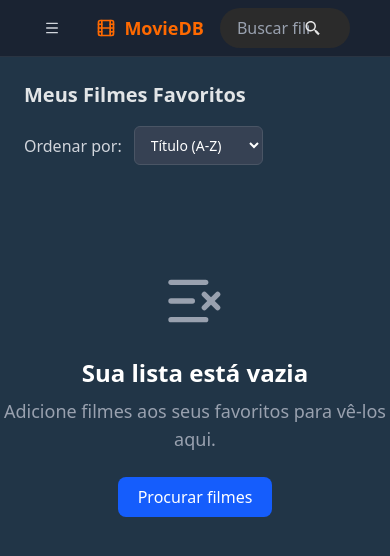
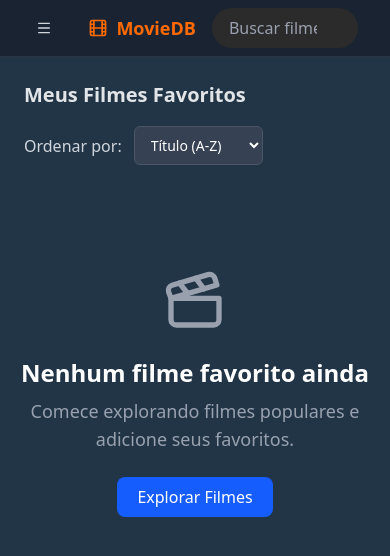
Before and after one commit to Dannebrock/movie-db, a React (Vite) app: page /favorites in a window 390 px wide. Shown: the top 556 px of the page. Built offline with nearby package versions, Linux system fonts and the light colour scheme.

Commit message:
melhoria ux para navbar

```diff
--- a/src/components/NavBar.tsx
+++ b/src/components/NavBar.tsx
@@ -20,7 +20,7 @@ const NavBar = () => {
   };
 
   return (
-    <nav className="fixed top-0 left-0 right-0 z-50 w-full bg-[#1a2332] border-b border-[#2a3442] px-4 sm:px-6 lg:px-10">
+    <nav className="fixed top-0 left-0 right-0 z-50 w-full bg-[#1a2332] border-b border-[#2a3442] px-2 sm:px-6 lg:px-10">
       <div className="mx-auto flex h-14 items-center justify-between margin-nav">
 
         {/* 3. BOTÃO DE MENU (MOBILE)
@@ -60,7 +60,7 @@ const NavBar = () => {
               />
               <button
                 type="submit"
-                className="absolute right-2 top-1/2 -translate-y-1/2 px-2 py-1 rounded-full flex items-center justify-center"
+                className="hidden md:flex absolute right-2 top-1/2 -translate-y-1/2 px-2 py-1 rounded-full flex items-center justify-center "
               >
                 <BiSearchAlt2 size={18} />
               </button>
--- a/src/pages/Favorites.tsx
+++ b/src/pages/Favorites.tsx
@@ -5,7 +5,7 @@ import { useFavorites } from '../contexts/FavoritesContext';
 // 2. Importe o card que já refatoramos
 import MovieCard from '../components/MovieCard';
 // 3. (Opcional) Importe um ícone ou imagem para o estado vazio
-import { ListX } from 'lucide-react';
+import { Clapperboard } from 'lucide-react';
 // 4. (Opcional) Importe o Link para o 'call-to-action'
 import { Link } from 'react-router-dom';
 
@@ -72,18 +72,18 @@ const Favorites = () => {
 
         // 9. ESTADO VAZIO (call-to-action)
         <div className="flex flex-col items-center justify-center text-center py-20 text-gray-400">
-          <ListX size={64} className="mb-6" />
+          <Clapperboard size={64} className="mb-6" />
           <h2 className="text-2xl font-semibold mb-2 text-white">
-            Sua lista está vazia
+            Nenhum filme favorito ainda
           </h2>
           <p className="text-lg mb-6">
-            Adicione filmes aos seus favoritos para vê-los aqui.
+           Comece explorando filmes populares e adicione seus favoritos.
           </p>
           <Link
             to="/"
             className="bg-blue-600 text-white px-5 py-2 rounded-lg font-semibold hover:bg-blue-700 transition-colors button-search"
           >
-            Procurar filmes
+            Explorar Filmes
           </Link>
         </div>
 
```
